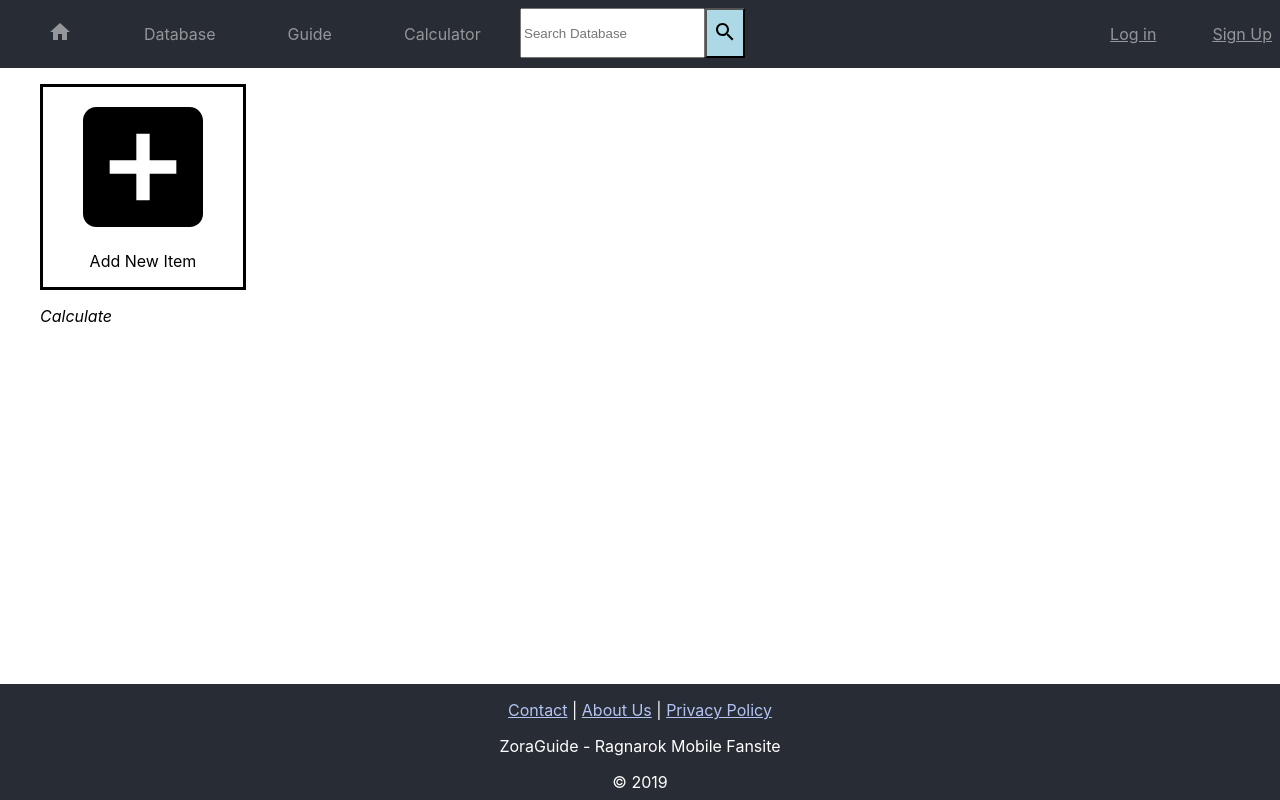
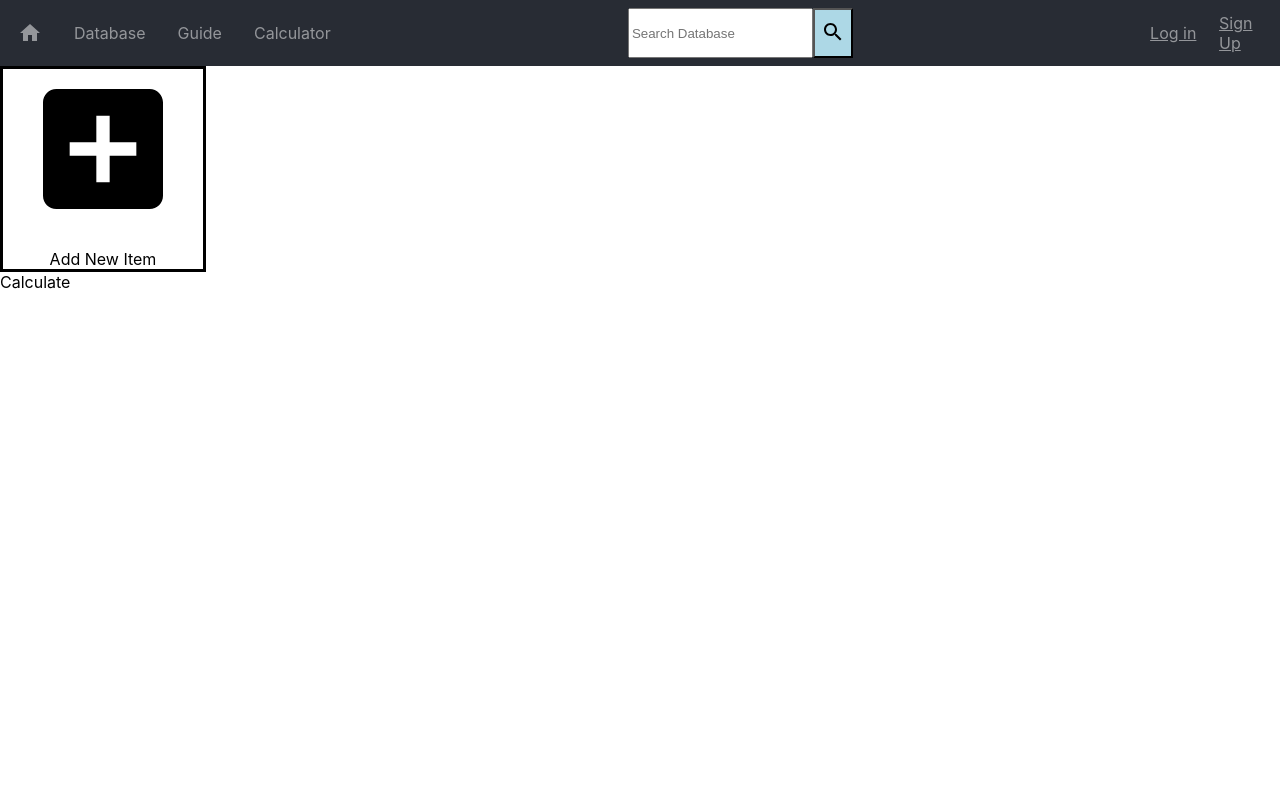
Before and after one commit to nzstefano/zora-guide, a React (Create React App) app: page / in a window 1280 px wide. Shown: the top 800 px of the page. Built offline with nearby package versions, Linux system fonts and the light colour scheme.

Commit message:
UI
another update on UI bug, better visual

```diff
--- a/src/App.js
+++ b/src/App.js
@@ -11,20 +11,24 @@ import HomeIcon from "@material-ui/icons/Home";
 const Header = styled.header`
   background-color: #282c34;
   display: flex;
-  // max-height: 50px;
-  // min-height: 50px;
   flex-direction: row;
   color: #fff;
   justify-items: stretch;
   align-items: center;
+  width: 100%;
+  justify-content: space-between;
 `;
 
 const Button = styled.a`
+  display: flex;
   background-color: #282c34;
   color: rgba(255, 255, 255, 0.5);
+  align-items: center;
   position: relative;
   cursor: pointer;
   padding: 8px 8px 8px 8px;
+  width: 100%;
+  // flex: 1;
   :hover {
     color: #f5f5f5;
   }
@@ -37,11 +41,14 @@ const SearchBox = styled.form`
   // background-color: blue;
   // justify-content: space-around;
   padding: 8px 8px 8px 8px;
+  width: 100%;
 `;
 
-const Main = styled.div`
+const Content = styled.div`
 background-color: #fff
 color: #000
+height: 100vh;
+justify-content: space-around;
 `;
 
 const Footer = styled.footer`
@@ -61,11 +68,10 @@ const FooterLink = styled.a`
 
 function App() {
   return (
-    <html lang="en">
+    <div>
       <Header>
         <div
           style={{
-            width: "40%",
             justifyItems: "stretch",
             display: "flex",
             flexDirection: "row",
@@ -73,23 +79,18 @@ function App() {
             alignItems: "center"
           }}
         >
-          <ul>
-            <Button href="/home/">
+          <Button
+            href="/home/"
+            style={{
+              marginLeft: "10px"
+            }}
+          >
             <HomeIcon />
           </Button>
-          </ul>
-          <ul>
-            <Database />{" "}
-          </ul>
-          <ul>
-            <Guide />
-          </ul>
-          <ul>
+          <Database /> <Guide />
           <Calculator />
-          </ul>
         </div>
-        <div style={{ width: "20%", alignSelf: "stretch" }}>
-          {/* <Search /> */}
+        <div>
           <SearchBox>
             <input placeholder="Search Database" />
             <button
@@ -104,33 +105,19 @@ function App() {
         </div>
         <div
           style={{
-            width: "40%",
             display: "flex",
             flexDirection: "row-reverse"
           }}
         >
-          <ul>
           <Button href="/sign-up/">Sign Up</Button>
-          </ul>
-          <ul>
           <Button href="/login/">Log in</Button>
-          </ul>
         </div>
       </Header>
-      <Main
-        style={{
-          minHeight: "600px"
-        }}
-      >
-        <div>
-          <ul>
+      <Content>
         <Add>Add New Item</Add>
-          </ul>
-          <ul>
-            <i>Calculate</i>
-          </ul>
-        </div>
-      </Main>
+
+        <div>Calculate</div>
+      </Content>
       <Footer>
         <div>
           <div>
@@ -138,13 +125,11 @@ function App() {
             <FooterLink href="/about-us/">About Us</FooterLink> |{" "}
             <FooterLink href="privacy-policy/">Privacy Policy</FooterLink>
           </div>
-          <ul />
           <div>ZoraGuide - Ragnarok Mobile Fansite</div>
-          <ul />
           <div>© 2019</div>
         </div>
       </Footer>
-    </html>
+    </div>
   );
 }
 
```
Lines whose indentation alone changed are shown as unchanged.
